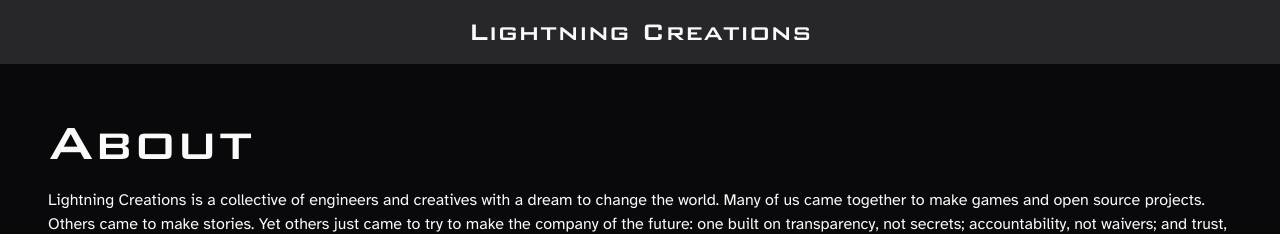
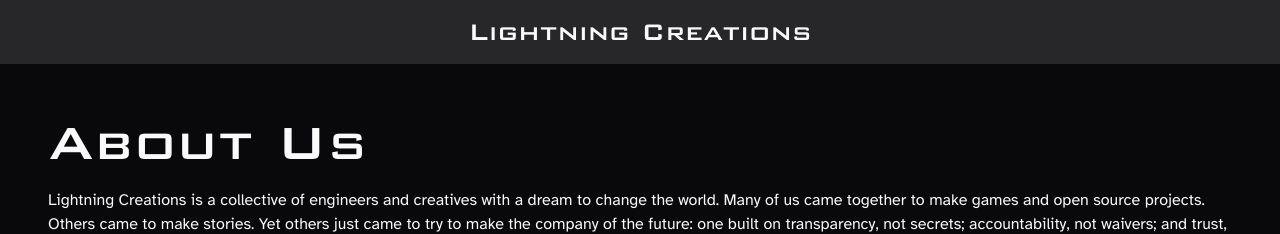
Before and after one commit to LightningCreations/lightningcreations.github.io, a SvelteKit app: page /about in a window 1280 px wide. Shown: the top 234 px of the page. Built offline with nearby package versions, Linux system fonts and the light colour scheme; some icons are missing.

Commit message:
add titles, adjust name of /about

```diff
--- a/src/lib/components/Nav.svelte
+++ b/src/lib/components/Nav.svelte
@@ -16,7 +16,7 @@
         <NavLink href="/" bind:open class="text-cyan-200">Lightning Creations</NavLink>
         <ScrollArea orientation="both" class="my-4">
             <div class="flex flex-col space-y-3">
-                <NavLink href="/about" bind:open>About</NavLink>
+                <NavLink href="/about" bind:open>About Us</NavLink>
                 <NavLink href="/contact" bind:open>Contact</NavLink>
             </div>
             <div class="flex flex-col space-y-2 pt-6">
--- a/src/routes/about/+page.svelte
+++ b/src/routes/about/+page.svelte
@@ -1,5 +1,9 @@
+<svelte:head>
+    <title>Lightning Creations - About Us</title>
+</svelte:head>
+
 <div class="container p-12">
-    <h1 class="pb-2 text-6xl">About</h1>
+    <h1 class="pb-2 text-6xl">About Us</h1>
     <p class="py-2">
         Lightning Creations is a collective of engineers and creatives with a dream to change the
         world. Many of us came together to make games and open source projects. Others came to make
@@ -13,7 +17,10 @@
     </p>
     <p class="py-2">
         Our current goal is to become profitable so we can start to enact our mission. To learn
-        more, join our <a class="text-cyan-100 underline" href="https://discord.gg/mkBtTMk6cA">Discord server</a> or contact us by
+        more, join our <a class="text-cyan-100 underline" href="https://discord.gg/mkBtTMk6cA"
+            >Discord server</a
+        >
+        or contact us by
         <a class="text-cyan-100 underline" href="mailto:admin@lcdev.xyz">email</a>.
     </p>
 </div>
--- a/src/routes/contact/+page.svelte
+++ b/src/routes/contact/+page.svelte
@@ -1,6 +1,10 @@
 <script>
     import Mailto from "$lib/components/Mailto.svelte";
 </script>
+
+<svelte:head>
+    <title>Lightning Creations - Contact</title>
+</svelte:head>
 
 <div class="p-12 container">
     <h1 class="text-6xl">Contact</h1>
```
